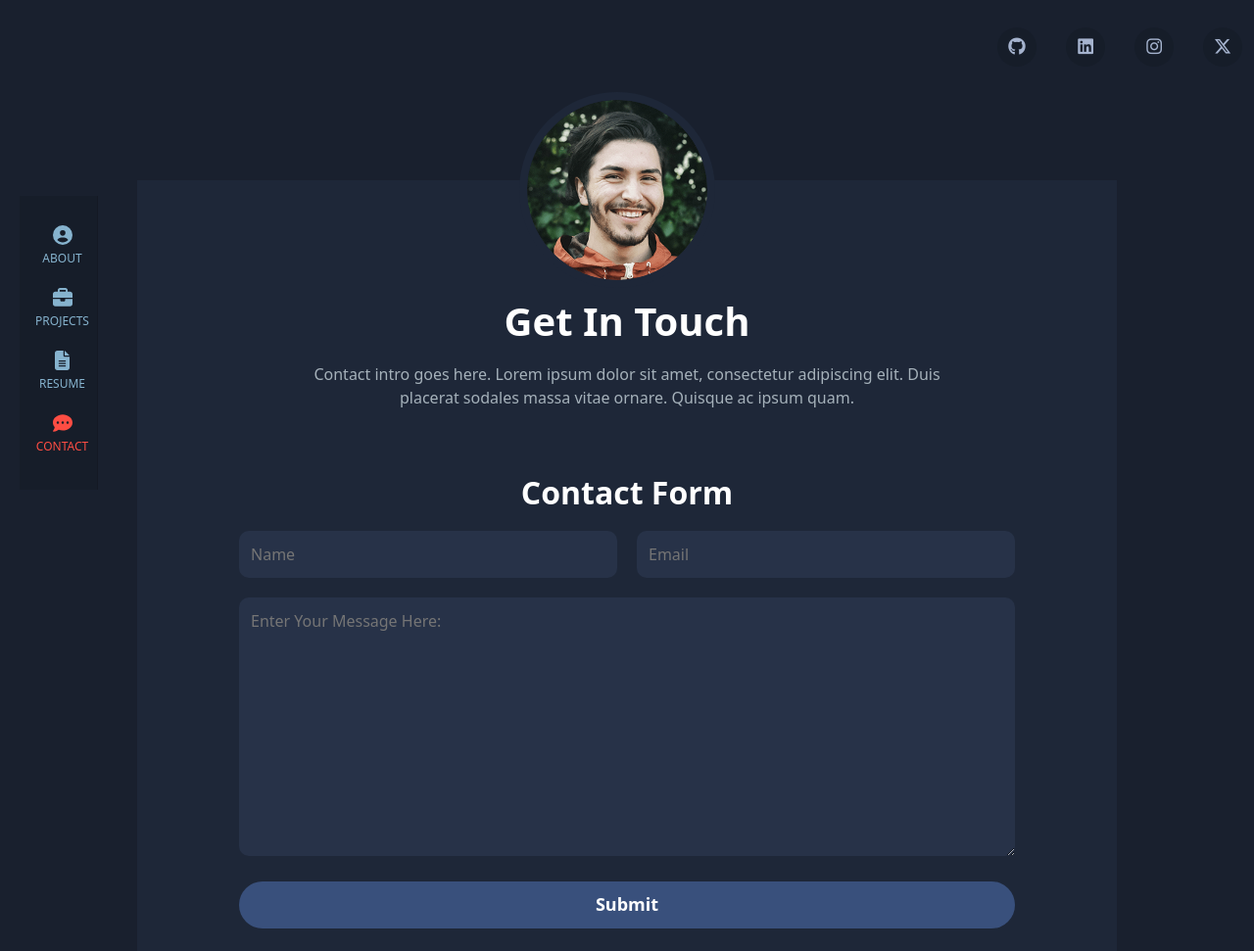
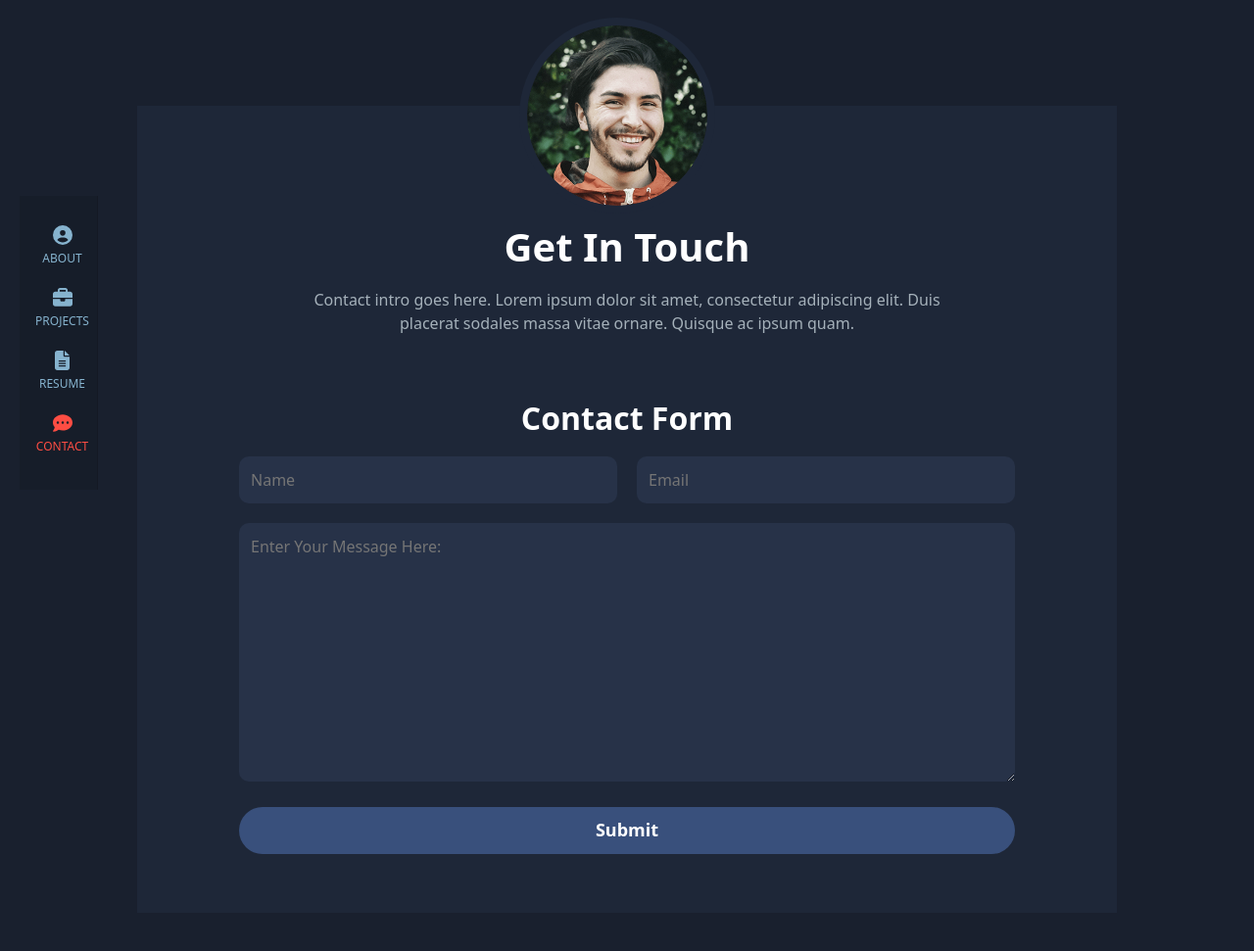
Before and after one commit to sumangrewal202004-coder/My-Portfolio, a plain HTML site: page contact.html in a window 1280 px wide. Shown: the top 971 px of the page at 98% size. Drawn offline with nearby package versions, Linux system fonts and the light colour scheme.

Commit message:
updated contact.html

```diff
--- a/contact.html
+++ b/contact.html
@@ -21,41 +21,7 @@
     <title>Suman Grewal</title>
   </head>
   <body>
-    <header id="about">
-      <div class="navbar container-fluid">
-        <div class="nav-1">
-          <i
-            class="bi bi-list text-light hamburger"
-            type="button"
-            data-bs-toggle="offcanvas"
-            data-bs-target="#offcanvasScrolling"
-            aria-controls="offcanvasScrolling"
-          ></i>
-        </div>
-        <div class="nav-2 social-icons">
-          <div class="myicons">
-            <a href="https://github.com/yourusername"
-              ><i class="fa-brands fa-github"></i
-            ></a>
-          </div>
-          <div class="myicons">
-            <a href="https://linkedin.com/in/yourusername"
-              ><i class="fa-brands fa-linkedin"></i
-            ></a>
-          </div>
-          <div class="myicons">
-            <a href="https://instagram.com/yourusername"
-              ><i class="fa-brands fa-instagram"></i
-            ></a>
-          </div>
-          <div class="myicons">
-            <a href="https://x.com/yourusername"
-              ><i class="fa-brands fa-x-twitter"></i
-            ></a>
-          </div>
-        </div>
-      </div>
-    </header>
+
 
     <!-- Side vala navbar -->
 
```
